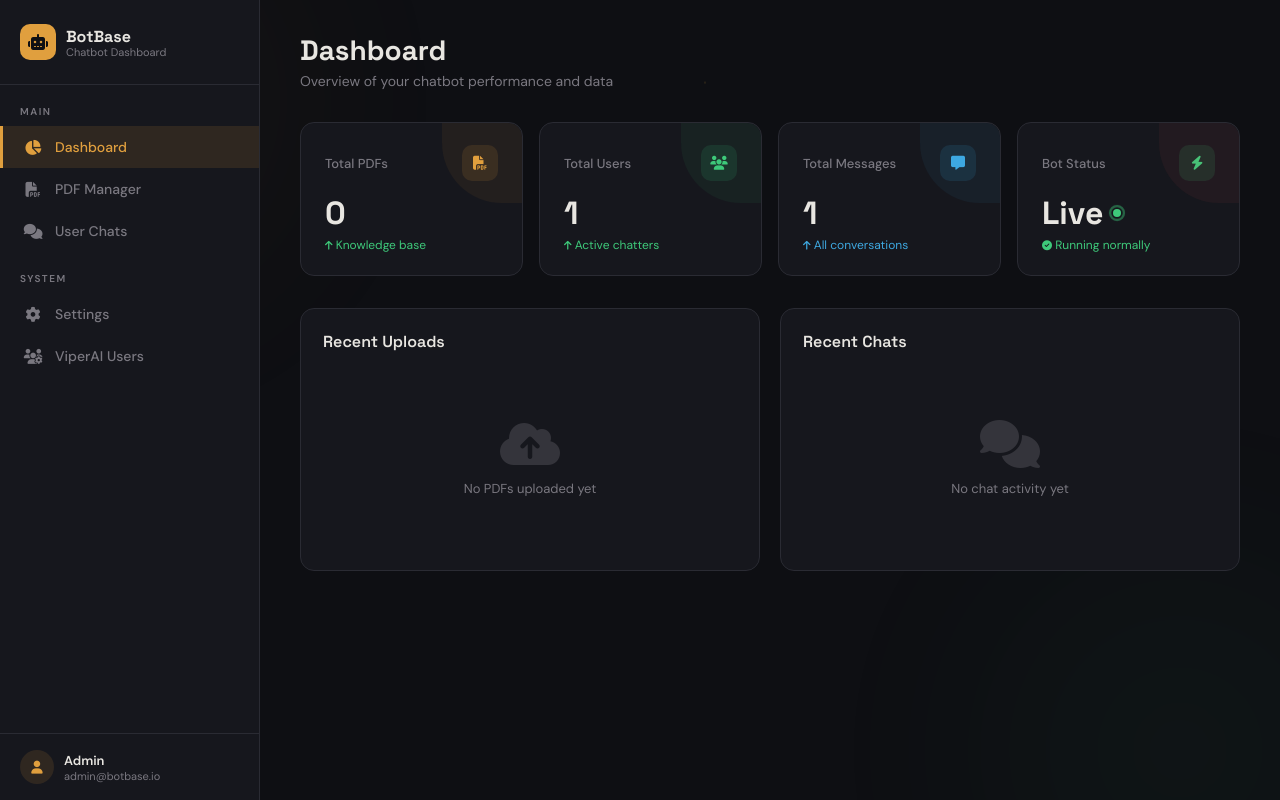
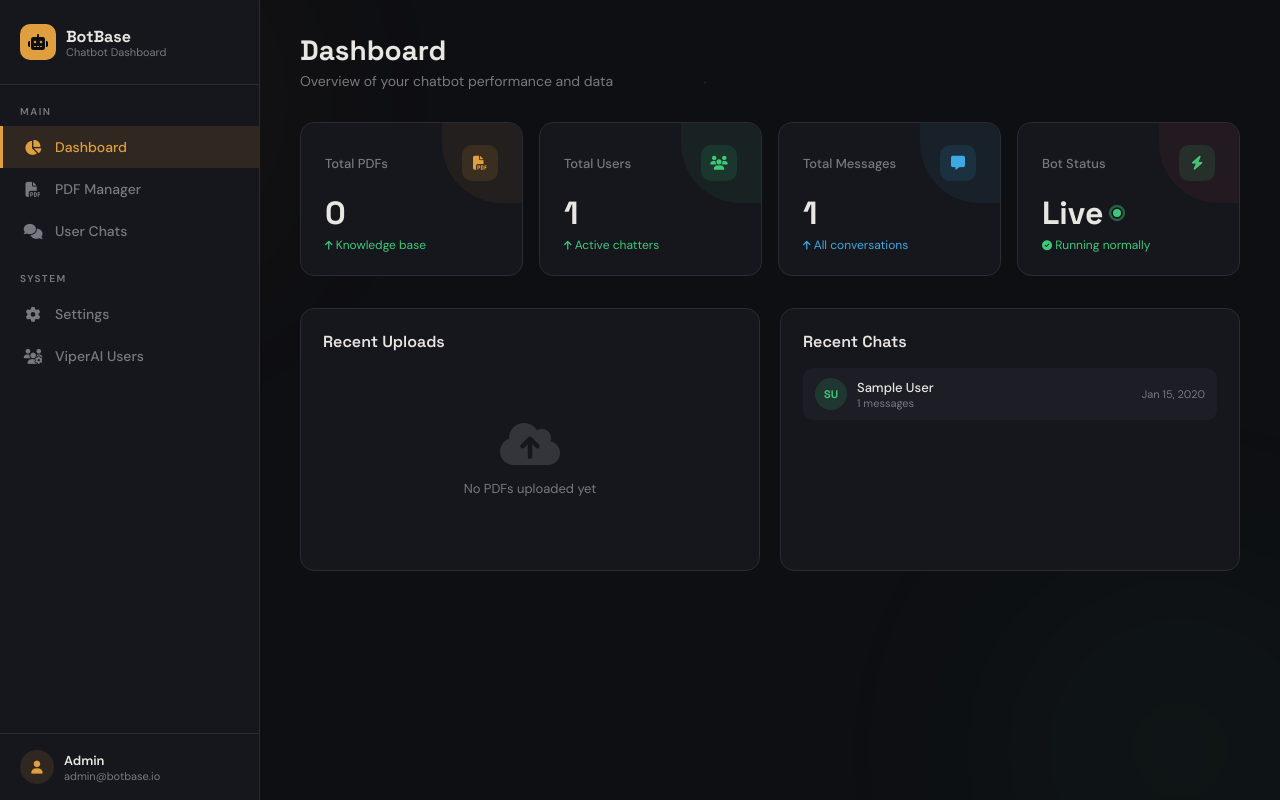
Before and after one commit to hetavin/ViperAI, a Flask app: page /admin in a window 1280 px wide. Run offline with Flask 2, Linux system fonts and the light colour scheme; tables that the repository leaves empty hold one stand-in row (values such as "Sample post"); data that the repository does not hold is empty.

Commit message:
update admin.py

```diff
--- a/database/queries.sql
+++ b/database/queries.sql
@@ -37,3 +37,6 @@
 FROM chats
 ORDER BY id DESC
 LIMIT 10;
+
+SELECT * FROM chat_messages
+WHERE email = 'vtsl22@gmail.com';
--- a/static/js/admin.js
+++ b/static/js/admin.js
@@ -84,7 +84,7 @@
 
   if (pageId === 'dashboard') updateDashboard();
   if (pageId === 'pdfs') renderPdfList();
-  if (pageId === 'chats') renderChatUserList();
+  if (pageId === 'chats') loadChatUsers();
   if (pageId === 'users') loadViperUsers();
 }
 
@@ -113,25 +113,28 @@
     `).join('');
   }
 
+  fetch('/api/admin/users').then(r => r.json()).then(data => {
     const chatsDiv = document.getElementById('recentChats');
-  if (userChats.length === 0) {
+    const users = (data.users || []).filter(u => u.chat_count > 0).slice(0, 4);
+    if (users.length === 0) {
       chatsDiv.innerHTML = `<div class="empty-state" style="height:180px;"><i class="fas fa-comments"></i><span style="font-size:13px;">No chat activity yet</span></div>`;
     } else {
-    chatsDiv.innerHTML = userChats.slice(-4).reverse().map(c => {
-      const color = getAvatarColor(c.name);
-      const lastMsg = c.messages[c.messages.length - 1];
+      chatsDiv.innerHTML = users.map(u => {
+        const name = u.name || u.email;
+        const color = getAvatarColor(name);
         return `
           <div style="display:flex;align-items:center;gap:10px;padding:10px 12px;background:var(--bg-elevated);border-radius:10px;">
-          <div style="width:32px;height:32px;background:${color.bg};color:${color.fg};border-radius:50%;display:flex;align-items:center;justify-content:center;font-size:11px;font-weight:700;flex-shrink:0;font-family:'Space Grotesk';">${getInitials(c.name)}</div>
+            <div style="width:32px;height:32px;background:${color.bg};color:${color.fg};border-radius:50%;display:flex;align-items:center;justify-content:center;font-size:11px;font-weight:700;flex-shrink:0;font-family:'Space Grotesk';">${getInitials(name)}</div>
             <div style="flex:1;min-width:0;">
-            <div style="font-size:13px;font-weight:500;">${c.name}</div>
-            <div style="font-size:11px;color:var(--fg-muted);white-space:nowrap;overflow:hidden;text-overflow:ellipsis;">${lastMsg ? lastMsg.text.slice(0, 50) + '...' : ''}</div>
+              <div style="font-size:13px;font-weight:500;">${esc(name)}</div>
+              <div style="font-size:11px;color:var(--fg-muted);">${u.message_count} messages</div>
             </div>
-          <span style="font-size:11px;color:var(--fg-muted);white-space:nowrap;">${formatDate(c.startedAt)}</span>
+            <span style="font-size:11px;color:var(--fg-muted);white-space:nowrap;">${formatDate(u.created_at)}</span>
           </div>
         `;
       }).join('');
     }
+  });
 }
 
 const uploadZone = document.getElementById('uploadZone');
@@ -252,41 +255,46 @@
 function filterPdfs() { renderPdfList(); }
 
 let selectedChatId = null;
+let chatPageUsers = [];
+
+async function loadChatUsers() {
+  const list = document.getElementById('chatUserList');
+  list.innerHTML = `<div class="empty-state" style="height:200px;"><i class="fas fa-spinner fa-spin"></i><span style="font-size:13px;">Loading...</span></div>`;
+  try {
+    const res = await fetch('/api/admin/users');
+    const data = await res.json();
+    if (data.error) throw new Error(data.error);
+    chatPageUsers = (data.users || []).filter(u => u.chat_count > 0);
+    document.getElementById('chatCount').textContent = chatPageUsers.length;
+    renderChatUserList();
+  } catch (err) {
+    list.innerHTML = `<div class="empty-state" style="height:200px;"><i class="fas fa-circle-exclamation" style="color:var(--danger);"></i><span style="font-size:13px;color:var(--danger);">Failed to load</span></div>`;
+  }
+}
 
 function renderChatUserList() {
   const list = document.getElementById('chatUserList');
   const search = document.getElementById('chatSearch').value.toLowerCase();
-  document.getElementById('chatCount').textContent = userChats.length;
-
-  const filtered = userChats.filter(c =>
-    c.name.toLowerCase().includes(search) || c.email.toLowerCase().includes(search)
+  const filtered = chatPageUsers.filter(u =>
+    (u.name || '').toLowerCase().includes(search) || u.email.toLowerCase().includes(search)
   );
-
   if (filtered.length === 0) {
-    list.innerHTML = `<div class="empty-state" style="height:300px;background:var(--bg-card);border:1px solid var(--border);border-radius:14px;">
-      <i class="fas fa-user-group"></i>
-      <span style="font-size:13px;">${search ? 'No users match your search' : 'No user conversations found'}</span>
-    </div>`;
+    list.innerHTML = `<div class="empty-state" style="height:300px;background:var(--bg-card);border:1px solid var(--border);border-radius:14px;"><i class="fas fa-user-group"></i><span style="font-size:13px;">${search ? 'No users match your search' : 'No user conversations found'}</span></div>`;
     return;
   }
-
-  list.innerHTML = filtered.map(c => {
-    const color = getAvatarColor(c.name);
-    const lastMsg = c.messages[c.messages.length - 1];
-    const isActive = c.id === selectedChatId;
+  list.innerHTML = filtered.map(u => {
+    const name = u.name || u.email;
+    const color = getAvatarColor(name);
     return `
-      <div class="chat-user-item ${isActive ? 'active' : ''}" onclick="selectChat('${c.id}')">
-        <div class="user-avatar" style="background:${color.bg};color:${color.fg};">${getInitials(c.name)}</div>
+      <div class="chat-user-item" onclick="selectChatUser('${u.email}', '${esc(name)}', '${getInitials(name)}', '${color.bg}', '${color.fg}')">
+        <div class="user-avatar" style="background:${color.bg};color:${color.fg};">${getInitials(name)}</div>
         <div style="flex:1;min-width:0;">
-          <div style="font-size:14px;font-weight:600;">${c.name}</div>
-          <div style="font-size:12px;color:var(--fg-muted);">${c.email}</div>
-          <div style="font-size:12px;color:var(--fg-muted);margin-top:2px;white-space:nowrap;overflow:hidden;text-overflow:ellipsis;">
-            ${lastMsg ? (lastMsg.role === 'user' ? 'You: ' : 'Bot: ') + lastMsg.text.slice(0, 40) + '...' : 'No messages'}
-          </div>
+          <div style="font-size:14px;font-weight:600;">${esc(name)}</div>
+          <div style="font-size:12px;color:var(--fg-muted);">${u.email}</div>
         </div>
         <div style="text-align:right;flex-shrink:0;">
-          <div style="font-size:11px;color:var(--fg-muted);">${formatDate(c.startedAt)}</div>
-          <div style="font-size:11px;color:var(--fg-muted);margin-top:4px;">${c.messages.length} msgs</div>
+          <div style="font-size:11px;color:var(--fg-muted);">${formatDate(u.created_at)}</div>
+          <div style="font-size:11px;color:var(--fg-muted);margin-top:4px;">${u.chat_count} chats</div>
         </div>
       </div>
     `;
@@ -295,38 +303,61 @@
 
 function filterChats() { renderChatUserList(); }
 
-function selectChat(chatId) {
-  selectedChatId = chatId;
-  const chat = userChats.find(c => c.id === chatId);
-  if (!chat) return;
-
-  const color = getAvatarColor(chat.name);
-
+async function selectChatUser(email, displayName, initials, bg, fg) {
   document.getElementById('chatHeader').style.display = 'block';
-  document.getElementById('chatAvatar').style.background = color.bg;
-  document.getElementById('chatAvatar').style.color = color.fg;
-  document.getElementById('chatAvatar').textContent = getInitials(chat.name);
-  document.getElementById('chatUserName').textContent = chat.name;
-  document.getElementById('chatUserEmail').textContent = chat.email;
-  document.getElementById('chatMsgCount').innerHTML = `<i class="fas fa-message"></i> ${chat.messages.length} messages`;
+  document.getElementById('chatAvatar').style.background = bg;
+  document.getElementById('chatAvatar').style.color = fg;
+  document.getElementById('chatAvatar').textContent = initials;
+  document.getElementById('chatUserName').textContent = displayName;
+  document.getElementById('chatUserEmail').textContent = email;
 
   const msgContainer = document.getElementById('chatMessages');
-  msgContainer.innerHTML = chat.messages.map((m, i) => {
+  msgContainer.innerHTML = `<div class="empty-state"><i class="fas fa-spinner fa-spin"></i><span style="font-size:13px;">Loading chats...</span></div>`;
+
+  try {
+    const res = await fetch(`/api/admin/users/${encodeURIComponent(email)}/chats`);
+    const data = await res.json();
+    if (data.error) throw new Error(data.error);
+    const chats = data.chats || [];
+    document.getElementById('chatMsgCount').innerHTML = `<i class="fas fa-message"></i> ${chats.length} chats`;
+    if (chats.length === 0) {
+      msgContainer.innerHTML = `<div class="empty-state"><i class="fas fa-comments"></i><span style="font-size:14px;">No chats found</span></div>`;
+      return;
+    }
+    selectChatById(chats[0].id, email);
+  } catch (err) {
+    msgContainer.innerHTML = `<div class="empty-state"><i class="fas fa-circle-exclamation" style="color:var(--danger);"></i><span style="font-size:14px;color:var(--danger);">Failed to load chats</span></div>`;
+  }
+}
+
+async function selectChatById(chatId, userEmail) {
+  selectedChatId = chatId;
+  const msgContainer = document.getElementById('chatMessages');
+  msgContainer.innerHTML = `<div class="empty-state"><i class="fas fa-spinner fa-spin"></i><span style="font-size:13px;">Loading messages...</span></div>`;
+  try {
+    const res = await fetch(`/api/admin/chats/${chatId}/messages`);
+    const data = await res.json();
+    if (data.error) throw new Error(data.error);
+    const messages = data.messages || [];
+    if (!messages.length) {
+      msgContainer.innerHTML = `<div class="empty-state"><i class="fas fa-inbox"></i><span style="font-size:14px;">No messages</span></div>`;
+      return;
+    }
+    msgContainer.innerHTML = messages.map((m, i) => {
       const isUser = m.role === 'user';
       return `
         <div style="display:flex;flex-direction:column;align-items:${isUser ? 'flex-end' : 'flex-start'};">
-        <div class="chat-bubble ${isUser ? 'bubble-user' : 'bubble-bot'}" style="animation-delay:${i * 0.05}s;">
-          ${m.text}
-        </div>
+          <div class="chat-bubble ${isUser ? 'bubble-user' : 'bubble-bot'}" style="animation-delay:${i * 0.05}s;">${m.message}</div>
           <div style="font-size:10px;color:var(--fg-muted);margin-top:4px;padding:0 4px;">
-          ${isUser ? chat.name : 'Bot'} · ${formatTime(m.time)}
+            ${isUser ? (userEmail || 'User') : 'ViperAI'} · ${formatTime(m.created_at)}
           </div>
         </div>
       `;
     }).join('');
-
     setTimeout(() => msgContainer.scrollTop = msgContainer.scrollHeight, 100);
-  renderChatUserList();
+  } catch (err) {
+    msgContainer.innerHTML = `<div class="empty-state"><i class="fas fa-circle-exclamation" style="color:var(--danger);"></i><span style="font-size:14px;color:var(--danger);">Failed to load messages</span></div>`;
+  }
 }
 
 function openDeleteModal(type, id, name) {
--- a/templates/admin.html
+++ b/templates/admin.html
@@ -6,7 +6,7 @@
 <title>ChatBot Dashboard</title>
 <link rel="stylesheet" href="https://cdnjs.cloudflare.com/ajax/libs/font-awesome/6.5.0/css/all.min.css">
 <link href="https://fonts.googleapis.com/css2?family=Space+Grotesk:wght@300;400;500;600;700&family=DM+Sans:wght@300;400;500;600;700&display=swap" rel="stylesheet">
-<link rel="stylesheet" href="../static/css/admin.css">
+<link rel="stylesheet" href="/static/css/admin.css">
 </head>
 <body>
 
@@ -356,6 +356,6 @@
   </main>
 </div>
 
-<script src="../static/js/admin.js"></script>
+<script src="/static/js/admin.js"></script>
 </body>
 </html>
```
Lines whose indentation alone changed are shown as unchanged.
